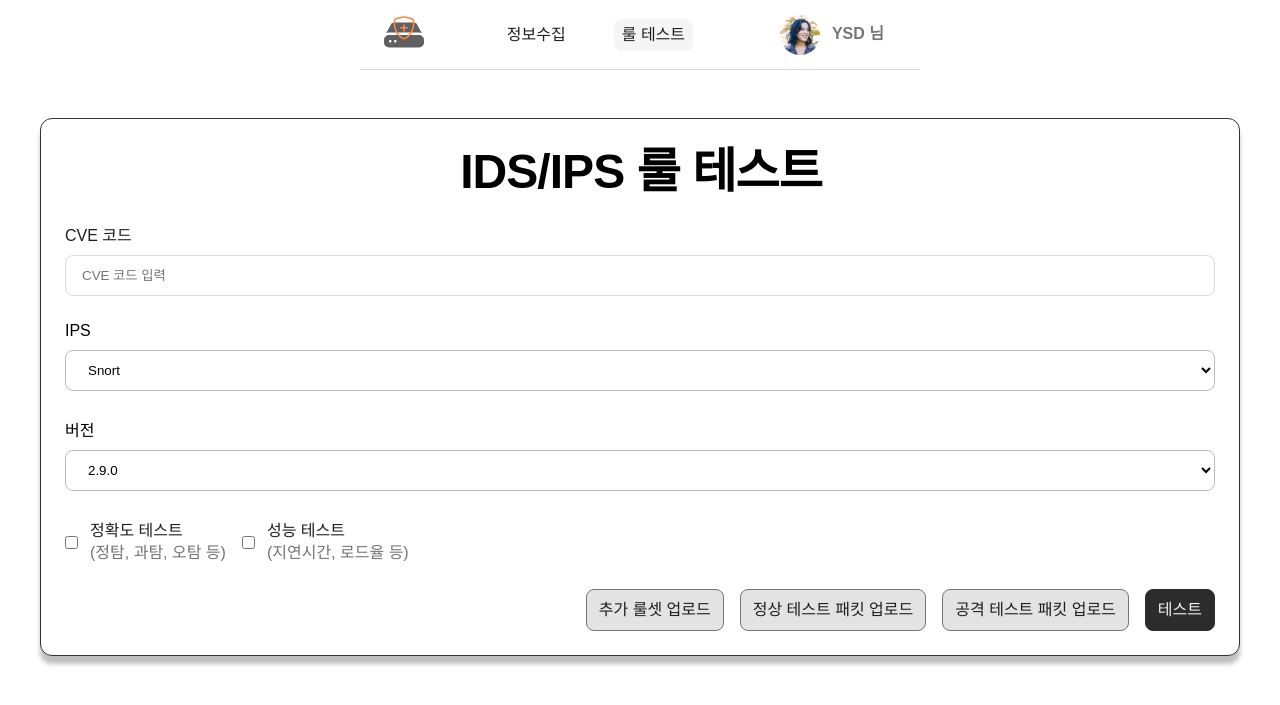
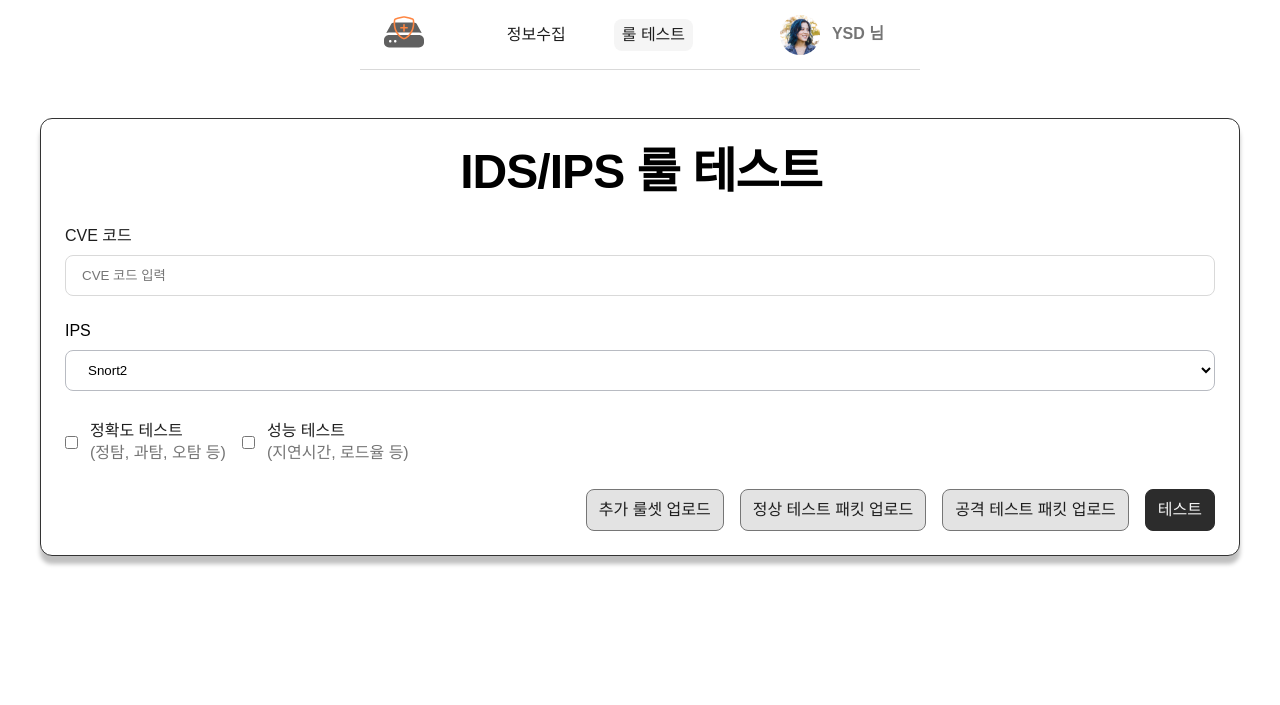
Before and after one commit to sdevel1029/ips_rule_advisor, a FastAPI app: page /ruletest in a window 1280 px wide. Shown: the top 705 px of the page. Run offline with FastAPI, Linux system fonts and the light colour scheme.

Commit message:
Update ruletest.html

```diff
--- a/src/templates/ruletest.html
+++ b/src/templates/ruletest.html
@@ -7,25 +7,14 @@
     <link rel="stylesheet" href="../static/vars/vars.css">
     <link rel="stylesheet" href="../static/styles/ruletest.css">
 
-
     <style>
-   a,
-   button,
-   input,
-   select,
-   h1,
-   h2,
-   h3,
-   h4,
-   h5,
-   * {
+      a, button, input, select, h1, h2, h3, h4, h5, * {
         box-sizing: border-box;
         margin: 0;
         padding: 0;
         border: none;
         text-decoration: none;
         background: none;
-
         -webkit-font-smoothing: antialiased;
       }
 
@@ -35,6 +24,7 @@
         padding: 0;
       }
     </style>
+
     <title>IPS Rule Advisor</title>
   </head>
   <body>
@@ -49,12 +39,11 @@
         <div class="header-nav">
           <a class="nav-item item-text" href="/">정보수집</a>
           <a class="nav-item--active item-text" href="/ruletest">룰 테스트</a>
-        <!--<a class="nav-item item-text" href="">마이페이지</a>-->
         </div>
         <div class="header-auth">
           <div class="auth-profile">
             <div class="avatar-img">
-            <img class="shape" src="../static/images/avatar-0.png"/>
+              <img class="shape" src="../static/images/avatar-0.png" />
             </div>
             <div class="profile-name">
               <div class="text-name">YSD 님</div>
@@ -62,67 +51,52 @@
           </div>
         </div>
       </header>
+
       <form id="ruleTestForm" class="card-rule-form">
         <div class="card__title">IDS/IPS 룰 테스트</div>
+
         <div class="form-input">
           <label class="label-input" for="cve">CVE 코드</label>
-        <input class="input-text" id="cve" name="cve" type="text" placeholder="CVE 코드 입력"></input>
+          <input class="input-text" id="cve" name="cve" type="text" placeholder="CVE 코드 입력">
         </div>
+
         <div class="dropdown-field">
           <label class="dropdown-label" for="envi">IPS</label>
           <select class="dropdown-select" name="envi" id="envi">
-          <option class="dropdown-item text-dropdown-item" value="0">Snort</option>
-          <option class="dropdown-item text-dropdown-item" value="1">Suricata</option>
+            <option class="dropdown-item text-dropdown-item" value="0">Snort2</option>
+            <option class="dropdown-item text-dropdown-item" value="1">Snort3</option>
+            <option class="dropdown-item text-dropdown-item" value="2">Suricata</option>
           </select>
         </div>
-      <div class="dropdown-field">
-        <label class="dropdown-label" for="version">버전</label>
-        <select class="dropdown-select" name="version" id="version">
-          <option class="dropdown-item text-dropdown-item" value="2.9.0">2.9.0</option>
-          <option class="dropdown-item text-dropdown-item" value="3.0.0">3.0.0</option>
-        </select>
-      </div>
-      <!--
-      <div class="card__row--center">
-        <div class="slider-field">
-          <div class="slider-label">총 테스트 패킷:</div>
-          <input class="slider" id="total_packets" name="total_packets" type="range" min="0" max="3000" value="1000">
-          <div class="slider-rside">
-            <div class="text-value" id="totalPacketsValue">1000</div>
-            <div class="text-description">~30초</div>
-          </div>
-        </div>
-        <div class="slider-field">
-          <div class="slider-label">공격 패킷 비율:</div>
-          <input class="slider" id="attack_ratio" name="attack_ratio" type="range" min="0" max="100" value="30">
-          <div class="slider-rside">
-            <div class="text-value" id="attackRatioValue">30%</div>
-            <div class="text-description">3000 패킷</div>
-          </div>
-        </div>
-      </div>
-      -->
+
         <div class="card__row--left">
           <div class="checkbox-field">
-          <input class="input-checkbox" id="accuracy_test" name="accuracy_test" type="checkbox"></input>
+            <input class="input-checkbox" id="accuracy_test" name="accuracy_test" type="checkbox">
             <div class="checkbox-label">
               <label class="label-checkbox" for="accuracy_test">정확도 테스트</label>
               <div class="text-description">(정탐, 과탐, 오탐 등)</div>
             </div>
           </div>
+
           <div class="checkbox-field">
-            <input class="input-checkbox" id="performance_test" name="performance_test" type="checkbox"></input>
+            <input class="input-checkbox" id="performance_test" name="performance_test" type="checkbox">
             <div class="checkbox-label">
               <label class="label-checkbox" for="performance_test">성능 테스트</label>
               <div class="text-description">(지연시간, 로드율 등)</div>
             </div>
           </div>
         </div>
+
         <div class="card__row--right">
           <div class="button-group">
             <button type="button" class="button-neutral text-button--neutral">추가 룰셋 업로드</button>
-          <button type="button" class="button-neutral text-button--neutral">정상 테스트 패킷 업로드</button>
-          <button type="button" class="button-neutral text-button--neutral">공격 테스트 패킷 업로드</button>
+
+            <label for="normal_test_packet" class="button-neutral text-button--neutral">정상 테스트 패킷 업로드</label>
+            <input type="file" id="normal_test_packet" style="display:none" />
+
+            <label for="attack_test_packet" class="button-neutral text-button--neutral">공격 테스트 패킷 업로드</label>
+            <input type="file" id="attack_test_packet" style="display:none" />
+
             <button type="submit" class="button-primary text-button--primary">테스트</button>
           </div>
         </div>
@@ -130,55 +104,47 @@
     </div>
 
     <script>
+      // Get CVE and IPS from URL if available
       function getCVEFromQuery() {
         const urlParams = new URLSearchParams(window.location.search);
-    return urlParams.get('cve'); // 쿼리에서 'cve' 값 추출
+        return urlParams.get('cve');
       }
+
       function getenviFromQuery() {
         const urlParams = new URLSearchParams(window.location.search);
-    return urlParams.get('envi'); // 쿼리에서 'cve' 값 추출
+        return urlParams.get('envi');
       }
-
 
       document.addEventListener('DOMContentLoaded', function() {
         const queryCVE = getCVEFromQuery();
         const envi = getenviFromQuery();
         if (queryCVE) {
-        // 쿼리에 CVE 값이 있다면 입력란에 그 값을 미리 채워줍니다.
           document.getElementById("cve").value = queryCVE;
         }
-    if (queryCVE) {
-        // 쿼리에 CVE 값이 있다면 입력란에 그 값을 미리 채워줍니다.
+        if (envi) {
           document.getElementById("envi").value = envi;
         }
       });
 
+      // Handle form submission
       document.getElementById("ruleTestForm").addEventListener("submit", async function(event) {
-    event.preventDefault(); // 폼 기본 제출 막기
+        event.preventDefault();
 
-    // 데이터 수집
-    const queryCVE = getCVEFromQuery();
-    const cve = queryCVE || document.getElementById("cve").value; // 쿼리의 CVE 값이 있으면 그 값을 사용, 없으면 입력받은 값 사용
+        const cve = document.getElementById("cve").value;
         const envi = document.getElementById("envi").value;
         const version = document.getElementById("version").value;
-    const totalPackets = document.getElementById("total_packets").value;
-    const attackRatio = document.getElementById("attack_ratio").value;
         const accuracyTest = document.getElementById("accuracy_test").checked;
         const performanceTest = document.getElementById("performance_test").checked;
 
-    // CVE 값이 없을 때 경고 표시
         if (!cve) {
-        alert("CVE 코드를 입력하거나 쿼리 문자열에 포함시켜주세요.");
+          alert("CVE 코드를 입력해주세요.");
           return;
         }
 
-    // JSON 데이터로 서버에 요청
         try {
           const response = await fetch("rule/test/input", {
             method: "POST",
-            headers: {
-                "Content-Type": "application/json"
-            },
+            headers: { "Content-Type": "application/json" },
             body: JSON.stringify({
               cve: cve,
               envi: envi,
@@ -187,30 +153,75 @@ document.getElementById("ruleTestForm").addEventListener("submit", async functio
               performance_test: performanceTest
             })
           });
+
           if (response.ok) {
-            alert("테스트가 성공적으로 시작되었습니다.");
             const data = await response.json();
-            const testid = data.testid;
-            window.location.href = `/ruletest/result?testid=${testid}`;
+            window.location.href = `/ruletest/result?testid=${data.testid}`;
           } else {
             const result = await response.json();
             alert("테스트 실패: " + (result.detail || "알 수 없는 오류가 발생했습니다."));
           }
         } catch (error) {
-        alert("서버와의 통신 중 문제가 발생했습니다. 다시 시도해주세요.");
+          alert("서버와의 통신 중 문제가 발생했습니다.");
         }
       });
 
-// 슬라이더 값 실시간 표시
-document.getElementById("total_packets").addEventListener("input", function() {
-    document.getElementById("totalPacketsValue").textContent = this.value;
+      // Handle file uploads
+      document.getElementById("normal_test_packet").addEventListener("change", async function(event) {
+        const file = event.target.files[0];
+        if (file) {
+          const cve = document.getElementById("cve").value || getCVEFromQuery();
+          if (!cve) {
+            alert("CVE 코드를 먼저 입력해주세요.");
+            return;
+          }
+          const formData = new FormData();
+          formData.append("file", file);
+          formData.append("cve", cve);
+
+          try {
+            const response = await fetch("/rule/uploadfile/normal", {
+              method: "POST",
+              body: formData
+            });
+            if (response.ok) {
+              alert("정상 패킷 업로드 성공");
+            } else {
+              alert("정상 패킷 업로드 실패");
+            }
+          } catch (error) {
+            alert("서버와의 통신 중 문제가 발생했습니다.");
+          }
+        }
       });
 
-document.getElementById("attack_ratio").addEventListener("input", function() {
-    document.getElementById("attackRatioValue").textContent = this.value + "%";
+      document.getElementById("attack_test_packet").addEventListener("change", async function(event) {
+        const file = event.target.files[0];
+        if (file) {
+          const cve = document.getElementById("cve").value || getCVEFromQuery();
+          if (!cve) {
+            alert("CVE 코드를 먼저 입력해주세요.");
+            return;
+          }
+          const formData = new FormData();
+          formData.append("file", file);
+          formData.append("cve", cve);
+
+          try {
+            const response = await fetch("/rule/uploadfile/attack", {
+              method: "POST",
+              body: formData
             });
-
-
+            if (response.ok) {
+              alert("공격 패킷 업로드 성공");
+            } else {
+              alert("공격 패킷 업로드 실패");
+            }
+          } catch (error) {
+            alert("서버와의 통신 중 문제가 발생했습니다.");
+          }
+        }
+      });
     </script>
   </body>
   </html>
```
Lines whose indentation alone changed are shown as unchanged.
